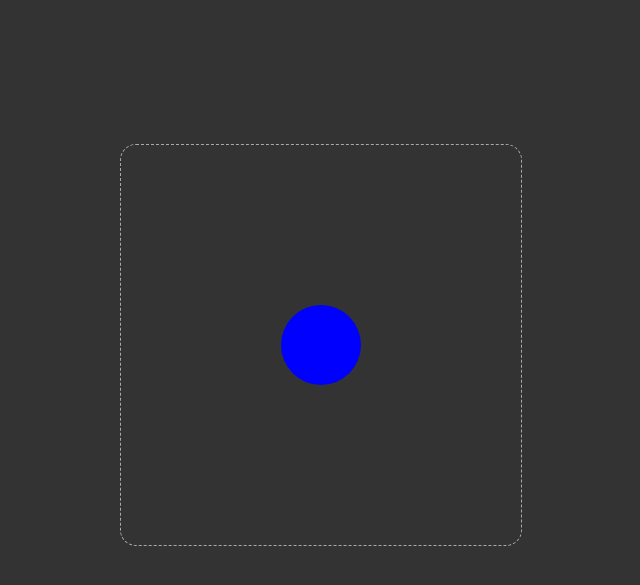
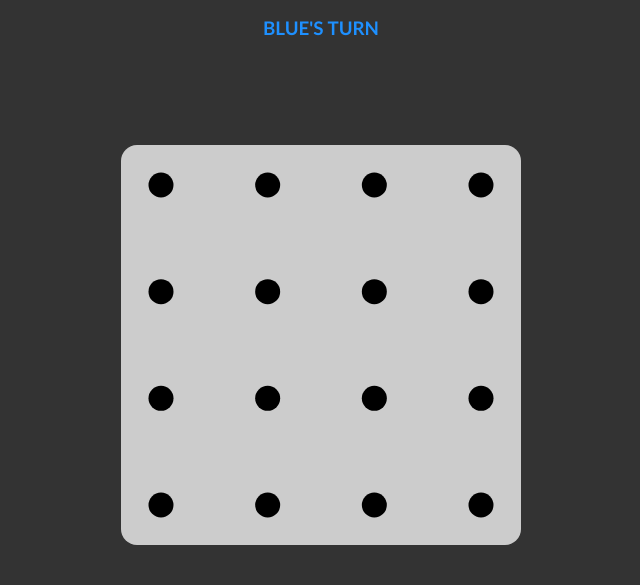
Before and after one commit to jdbool/dots-and-boxes, a plain HTML site: page game/index.html in a window 1280 px wide. Shown: the part 55-640 px from the top of the page, without its empty margins (319-959 px from the left). Drawn offline with Linux system fonts and the light colour scheme.

Commit message:
Hover prototype

```diff
--- a/game/game.js
+++ b/game/game.js
@@ -1,33 +1,117 @@
 /* eslint-env browser */
 
+const status = document.getElementById('status');
 const canvas = document.querySelector('canvas');
 const ctx = canvas.getContext('2d');
+
+const setStatus = (text, colour) => {
+	status.innerText = text;
+	status.style.color = colour;
+};
+
+const initGame = numDots => {
+	let width;
+	let dotRadius;
+
+	const dotToPx = dot => ((dot / (numDots - 1)) * 0.8 + 0.1) * width;
+	const pxToDot = px => ((px / width - 0.1) / 0.8) * (numDots - 1);
+
+	let mouseDotX = null;
+	let mouseDotY = null;
+	let hoverLine = null;
+
+	const updateHoverLine = () => {
+		hoverLine = null;
+
+		const roundedDotX = Math.round(mouseDotX);
+		const roundedDotY = Math.round(mouseDotY);
+
+		const tolerance = 0.15;
+		const isCloseX = Math.abs(mouseDotX - roundedDotX) < tolerance;
+		const isCloseY = Math.abs(mouseDotY - roundedDotY) < tolerance;
+
+		// isCloseX XOR isCloseY
+		if (isCloseX != isCloseY) {
+			if (!isCloseX) {
+				const lower = Math.floor(mouseDotX);
+				const upper = Math.ceil(mouseDotX);
+				if (lower >= 0 && upper < numDots)
+					hoverLine = [lower, roundedDotY, upper, roundedDotY];
+			} else {
+				const lower = Math.floor(mouseDotY);
+				const upper = Math.ceil(mouseDotY);
+				if (lower >= 0 && upper < numDots)
+					hoverLine = [roundedDotX, lower, roundedDotX, upper];
+			}
+		}
+	};
+
+	canvas.onmousemove = function(e) {
+		const rect = canvas.getBoundingClientRect();
+		mouseDotX = pxToDot(e.clientX - rect.left);
+		mouseDotY = pxToDot(e.clientY - rect.top);
+
+		updateHoverLine();
+	};
+
+	canvas.onmouseleave = () => {
+		mouseDotX = null;
+		mouseDotY = null;
+		hoverLine = null;
+	};
 
 	const resizeCanvas = () => {
 		const scale = window.devicePixelRatio || 1;
 
-	canvas.width = canvas.clientWidth * scale;
-	canvas.height = canvas.clientHeight * scale;
+		width = canvas.clientWidth;
+		dotRadius = width / 8 / numDots;
+
+		canvas.width = width * scale;
+		canvas.height = width * scale;
 
 		ctx.scale(scale, scale);
 	};
 
-const drawGame = width => {
+	resizeCanvas();
+	window.onresize = resizeCanvas;
+
+	const drawLine = (dotFirstX, dotFirstY, dotSecondX, dotSecondY) => {
 		ctx.beginPath();
-	ctx.arc(width / 2, width / 2, 40, 0, 2 * Math.PI);
-	ctx.fillStyle = 'blue';
+		ctx.moveTo(dotToPx(dotFirstX), dotToPx(dotFirstY));
+		ctx.lineTo(dotToPx(dotSecondX), dotToPx(dotSecondY));
+		ctx.lineWidth = dotRadius / 2;
+		ctx.stroke();
+	};
+
+	const drawGame = () => {
+		if (hoverLine) {
+			const wave = Math.sin(Date.now() / 250) / 4 + 0.5;
+			ctx.strokeStyle = `rgba(0, 255, 0, ${wave})`;
+			drawLine(...hoverLine);
+		}
+
+		for (let y = 0; y < numDots; ++y) {
+			for (let x = 0; x < numDots; ++x) {
+				ctx.beginPath();
+				ctx.arc(dotToPx(x), dotToPx(y), dotRadius, 0, 2 * Math.PI);
+				ctx.fillStyle = 'black';
 				ctx.fill();
+			}
+		}
 	};
 
 	const drawCanvas = () => {
 		requestAnimationFrame(drawCanvas);
 
-	const width = canvas.clientWidth;
-
-	ctx.clearRect(0, 0, width, width);
-	drawGame(width);
+		ctx.fillStyle = '#ccc';
+		ctx.fillRect(0, 0, width, width);
+		drawGame();
 	};
 
-resizeCanvas();
 	requestAnimationFrame(drawCanvas);
-window.onresize = resizeCanvas;
+
+	// setStatus("Red's Turn", 'crimson');
+	setStatus("Blue's Turn", 'dodgerblue');
+};
+
+initGame(4);
--- a/game/index.html
+++ b/game/index.html
@@ -8,6 +8,7 @@
 	</head>
 	<body>
 		<h2 class="header">Dots & Boxes</h2>
+		<h3 class="header" id="status"></h3>
 		<canvas></canvas>
 		<script src="game.js"></script>
 	</body>
--- a/game/style.css
+++ b/game/style.css
@@ -33,6 +33,5 @@ canvas {
 	transform: translate(-50%, -50%);
 
 	/* Border */
-	border: 1px dashed darkgray;
 	border-radius: 1em;
 }
```
Lines whose indentation alone changed are shown as unchanged.
